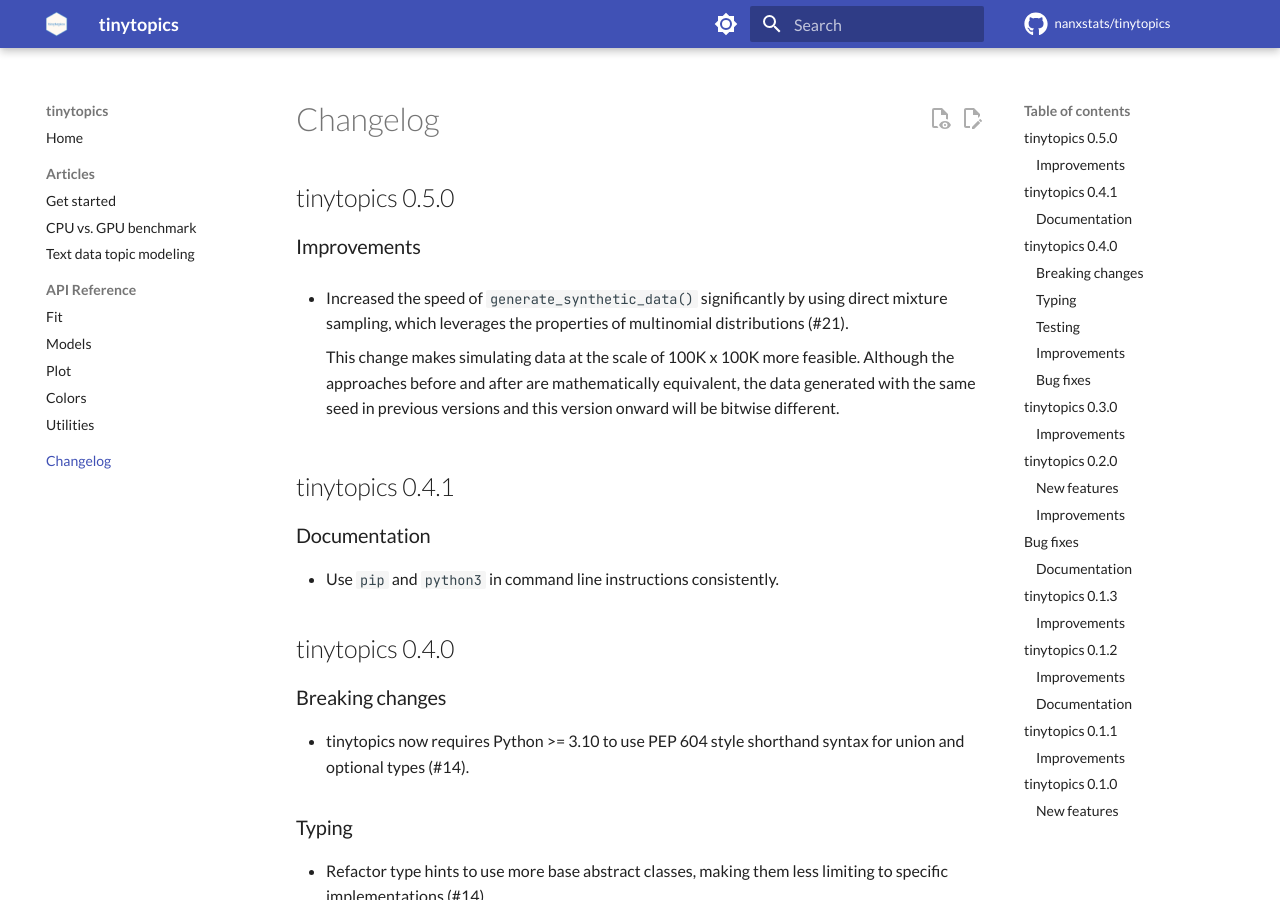
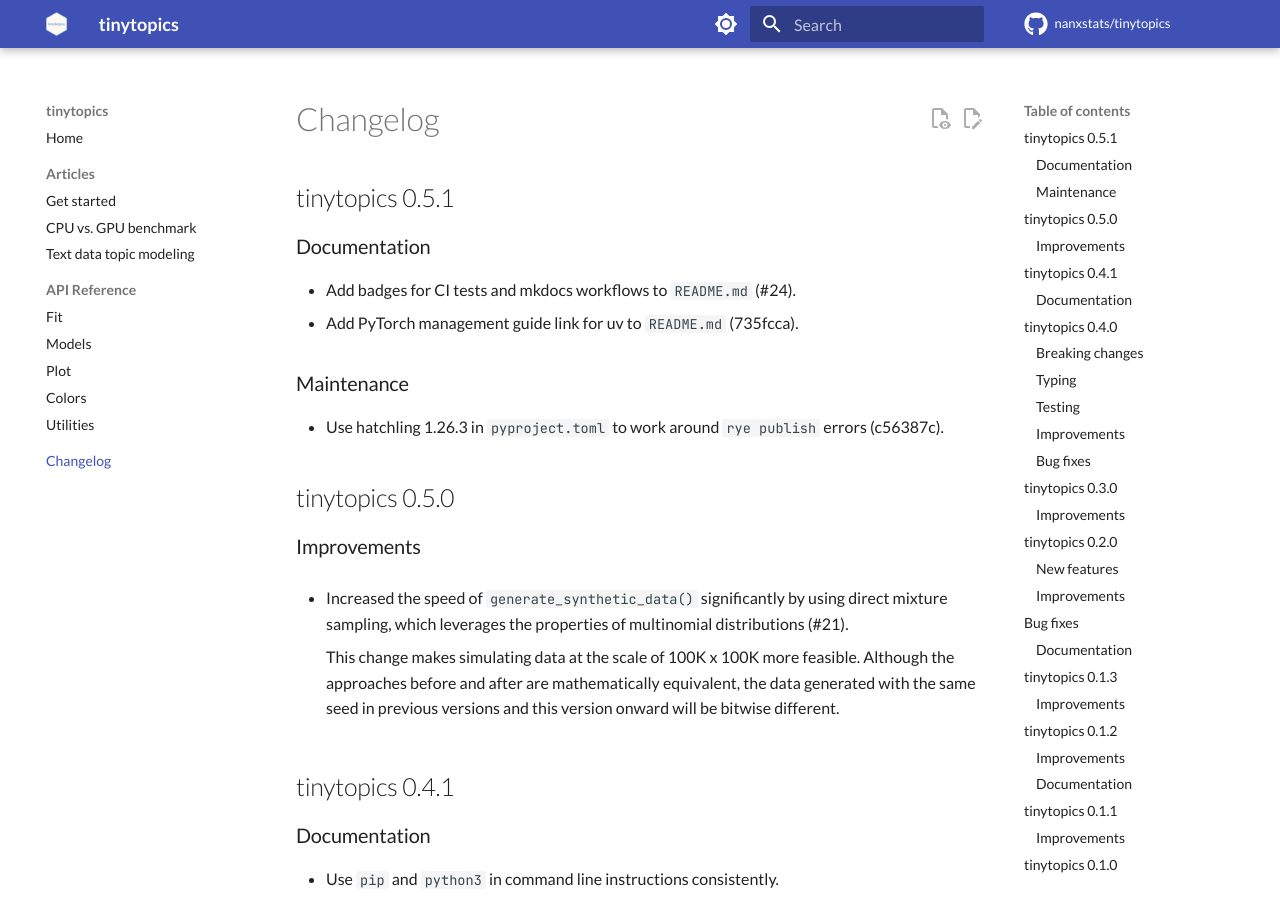
Before and after one commit to nanxstats/tinytopics, an MkDocs documentation site: the page built from docs/changelog.md, in a window 1280 px wide and 900 px high. Built offline with MkDocs 1.6.1 and Material for MkDocs 9.7.7, drawn with Linux system fonts in a browser that asks for light colours; comment, search, counter and statistics services are not loaded.

Commit message:
Update news for v0.5.1

```diff
--- a/docs/changelog.md
+++ b/docs/changelog.md
@@ -1,4 +1,16 @@
 # Changelog
+
+## tinytopics 0.5.1
+
+### Documentation
+
+- Add badges for CI tests and mkdocs workflows to `README.md` (#24).
+- Add PyTorch management guide link for uv to `README.md` (735fcca).
+
+### Maintenance
+
+- Use hatchling 1.26.3 in `pyproject.toml` to work around `rye publish`
+  errors (c56387c).
 
 ## tinytopics 0.5.0
 
```
Also changed, not shown: CHANGELOG.md (+12 -0 lines).
